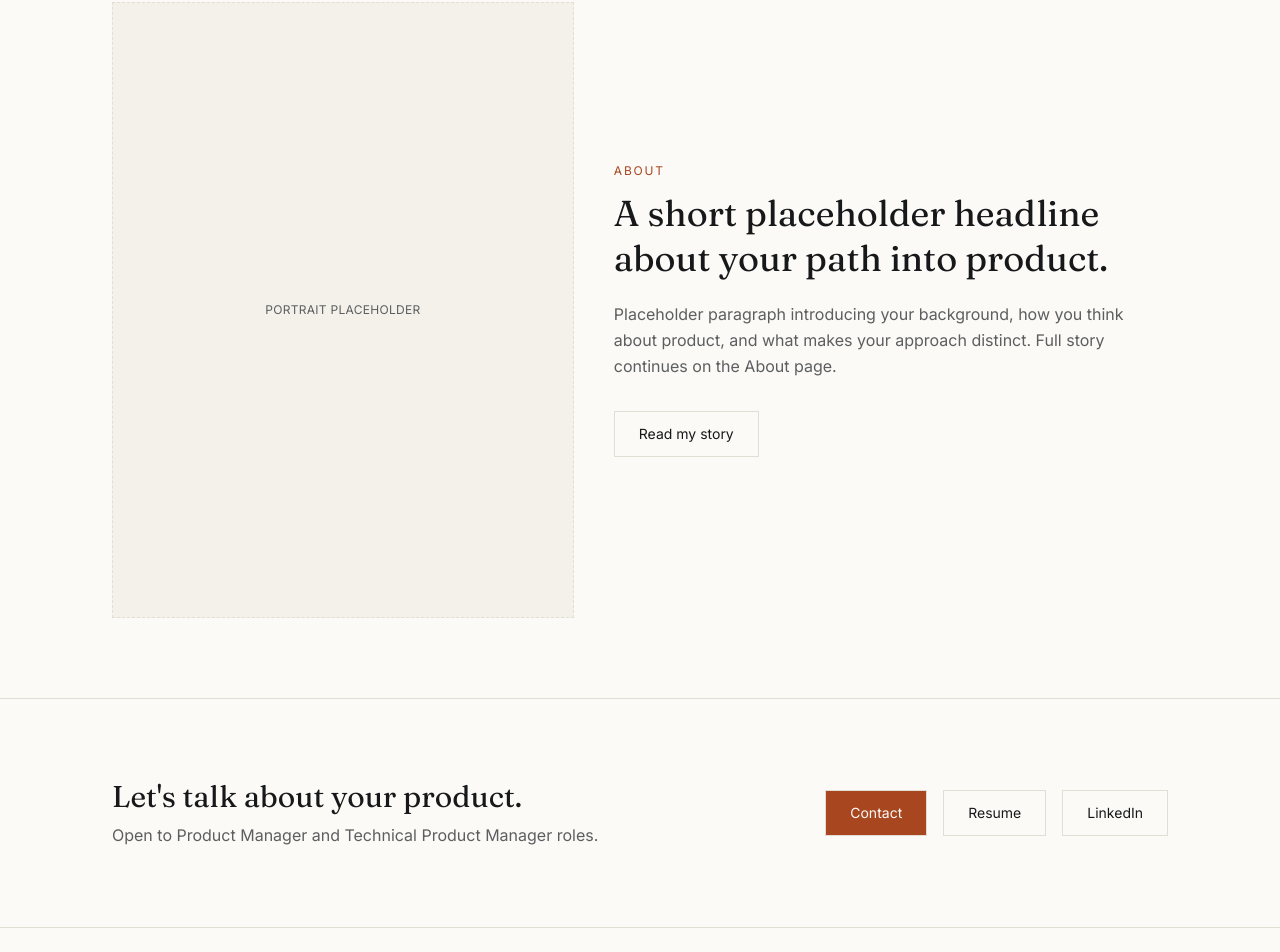
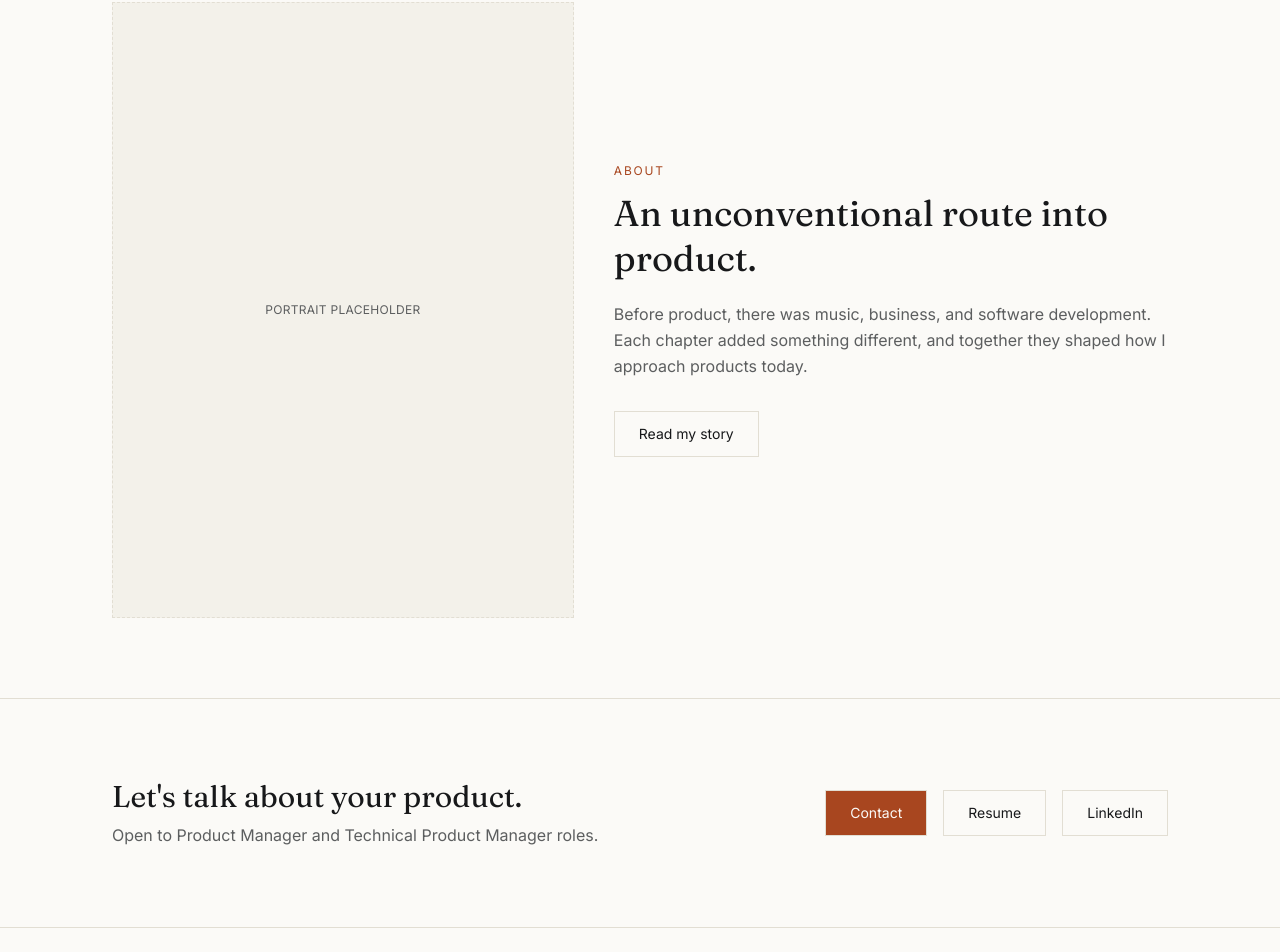
Before and after one commit to dannypellatt/product_website, a Next.js app: page / in a window 1280 px wide. Shown: the part 1795-2747 px from the top of the page. Built offline with nearby package versions, Linux system fonts and the light colour scheme.

Commit message:
Update AboutPreview.tsx
added info into about preview

```diff
--- a/src/components/home/AboutPreview.tsx
+++ b/src/components/home/AboutPreview.tsx
@@ -11,12 +11,10 @@ export default function AboutPreview() {
         <div>
           <p className="text-xs uppercase tracking-[0.15em] text-accent">About</p>
           <h2 className="mt-3 font-serif text-3xl leading-tight sm:text-4xl">
-            A short placeholder headline about your path into product.
+            An unconventional route into product.
           </h2>
           <p className="mt-5 max-w-xl text-base leading-relaxed text-muted">
-            Placeholder paragraph introducing your background, how you think
-            about product, and what makes your approach distinct. Full story
-            continues on the About page.
+            Before product, there was music, business, and software development. Each chapter added something different, and together they shaped how I approach products today.
           </p>
           <Button href="/about" variant="secondary" className="mt-8">
             Read my story
```
